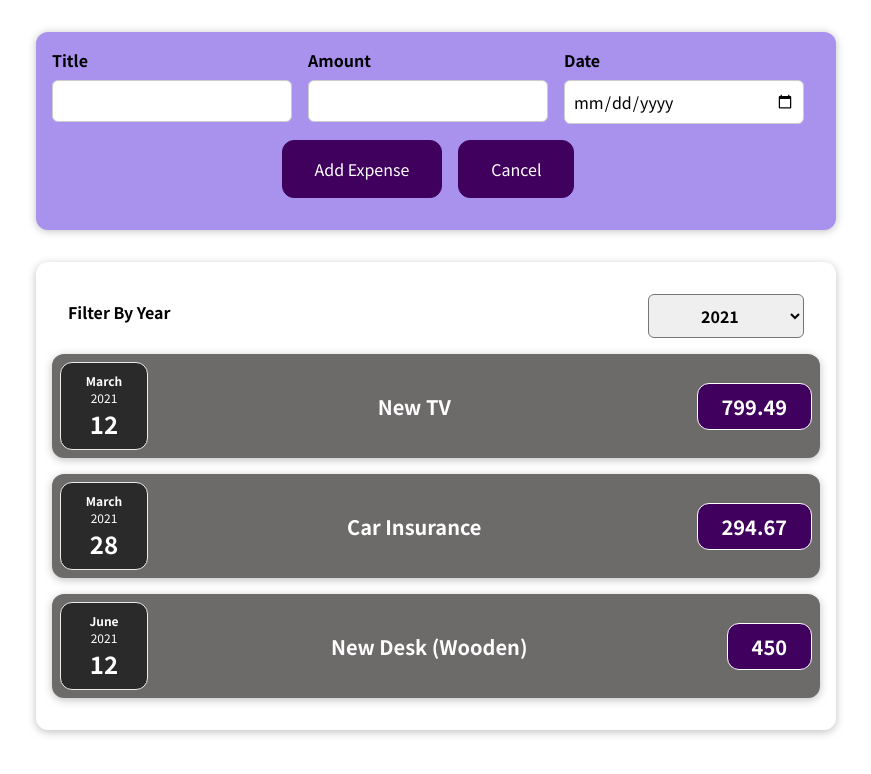
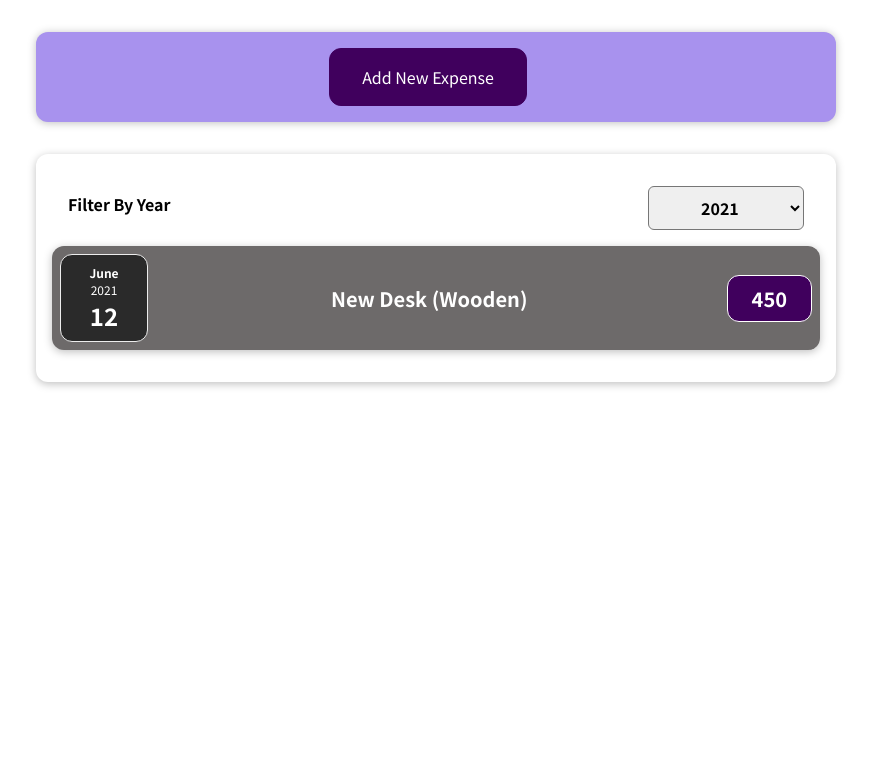
Before and after one commit to nalendro16/React-Project, a React (Create React App) app: page / in a window 1280 px wide. Shown: the top 774 px of the page, without its empty margins (204-1075 px from the left). Built offline with nearby package versions, Linux system fonts and the light colour scheme.

Commit message:
add component for more modular

```diff
--- a/src/App.js
+++ b/src/App.js
@@ -9,12 +9,12 @@ const DUMY_DATA = [
     amount: 94.12,
     date: new Date(2020, 7, 14),
   },
-  { id: 'e2', title: 'New TV', amount: 799.49, date: new Date(2021, 2, 12) },
+  { id: 'e2', title: 'New TV', amount: 799.49, date: new Date(2019, 2, 12) },
   {
     id: 'e3',
     title: 'Car Insurance',
     amount: 294.67,
-    date: new Date(2021, 2, 28),
+    date: new Date(2020, 2, 28),
   },
   {
     id: 'e4',
--- a/src/components/NewExpense/ExpenseForm.js
+++ b/src/components/NewExpense/ExpenseForm.js
@@ -1,5 +1,7 @@
 import './ExpenseForm.css'
 import { useState } from 'react'
+import Label from '../UI/Label'
+import Input from '../UI/Input'
 
 const ExpenseForm = (props) => {
   const [entTitle, setEntTitle] = useState('')
@@ -28,17 +30,16 @@ const ExpenseForm = (props) => {
     setEntAmount('')
     setEntDate('')
   }
-
   return (
     <form onSubmit={submitHandle}>
       <div className="new-expense__controls">
         <div className="new-expense__control">
-          <label htmlFor="">Title</label>
-          <input type="text" value={entTitle} onChange={titleChange} />
+          <Label name="Title" />
+          <Input type="text" value={entTitle} onChange={titleChange} />
         </div>
         <div className="new-expense__control">
-          <label htmlFor="">Amount</label>
-          <input
+          <Label name="Amount" />
+          <Input
             type="number"
             min="0.01"
             step="0.01"
@@ -48,7 +49,7 @@ const ExpenseForm = (props) => {
         </div>
         <div className="new-expense__control">
           <label htmlFor="">Date</label>
-          <input
+          <Input
             type="date"
             min="2019-01-01"
             max="2022-12-31"
@@ -58,7 +59,9 @@ const ExpenseForm = (props) => {
         </div>
         <div className="new-expense__actions">
           <button type="submit">Add Expense</button>
-          <button type="reset">Cancel</button>
+          <button type="button" onClick={props.onCancel}>
+            Cancel
+          </button>
         </div>
       </div>
     </form>
--- a/src/components/NewExpense/NewExpense.js
+++ b/src/components/NewExpense/NewExpense.js
@@ -1,17 +1,35 @@
 import './NewExpense.css'
 import Form from './ExpenseForm'
+import { useState } from 'react'
 
 const NewExpense = (props) => {
   const saveExpenseDataHandler = (enteredExpenseData) => {
     const expnseData = {
       ...enteredExpenseData,
-      id: Math.random.toString(),
+      id: Math.floor(Math.random.toString()),
     }
+    console.log(expnseData.id)
     props.onAddExpense(expnseData)
   }
+  const [isSetNew, setNew] = useState(false)
+
+  const addNew = () => {
+    setNew(true)
+  }
+
+  const cancelEdit = () => {
+    setNew(false)
+  }
+
   return (
     <div className="new-expense">
-      <Form onSaveExpenseData={saveExpenseDataHandler} />
+      {!isSetNew && <button onClick={addNew}>Add New Expense</button>}
+      {isSetNew && (
+        <Form
+          onSaveExpenseData={saveExpenseDataHandler}
+          onCancel={cancelEdit}
+        />
+      )}
     </div>
   )
 }
--- /dev/null
+++ b/src/components/NewExpense/newid.js
@@ -0,0 +1,6 @@
+let lastID = 5
+
+export default (prefix = 'id') => {
+  lastID++
+  return lastID
+}
--- /dev/null
+++ b/src/components/UI/Input.js
@@ -0,0 +1,14 @@
+const Input = ({ ...props }) => {
+  return (
+    <input
+      type={props.type}
+      min={props.min}
+      mix={props.max}
+      step={props.step}
+      value={props.value}
+      onChange={props.onChange}
+    />
+  )
+}
+
+export default Input
--- /dev/null
+++ b/src/components/UI/Label.js
@@ -0,0 +1,5 @@
+const Label = (props) => {
+  return <label>{props.name}</label>
+}
+
+export default Label
```
Also changed, not shown: 1 other file (tests, documents, lock files or other folders).
